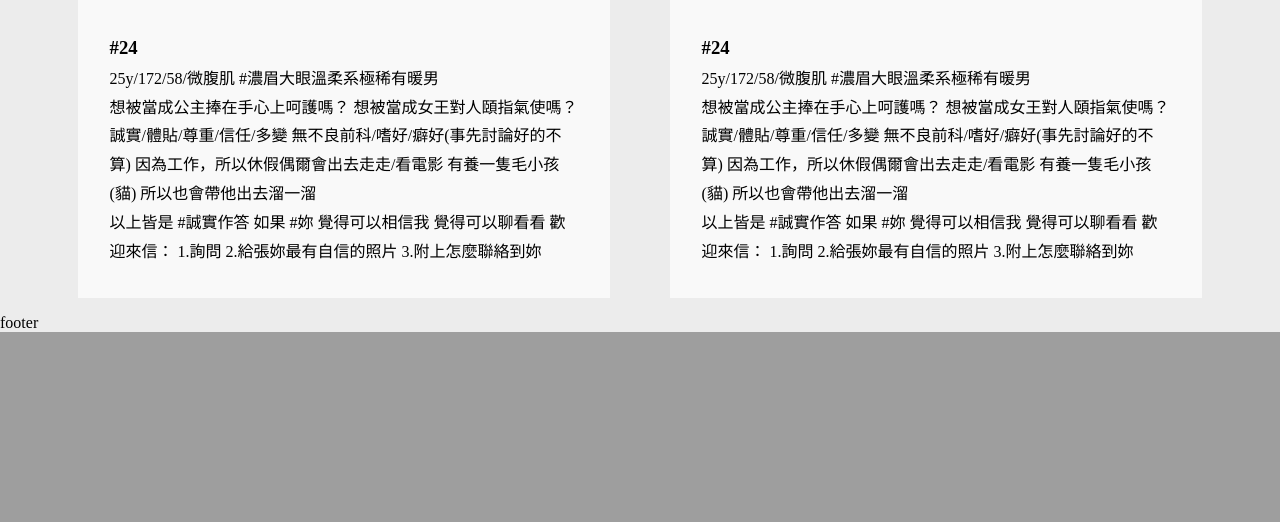
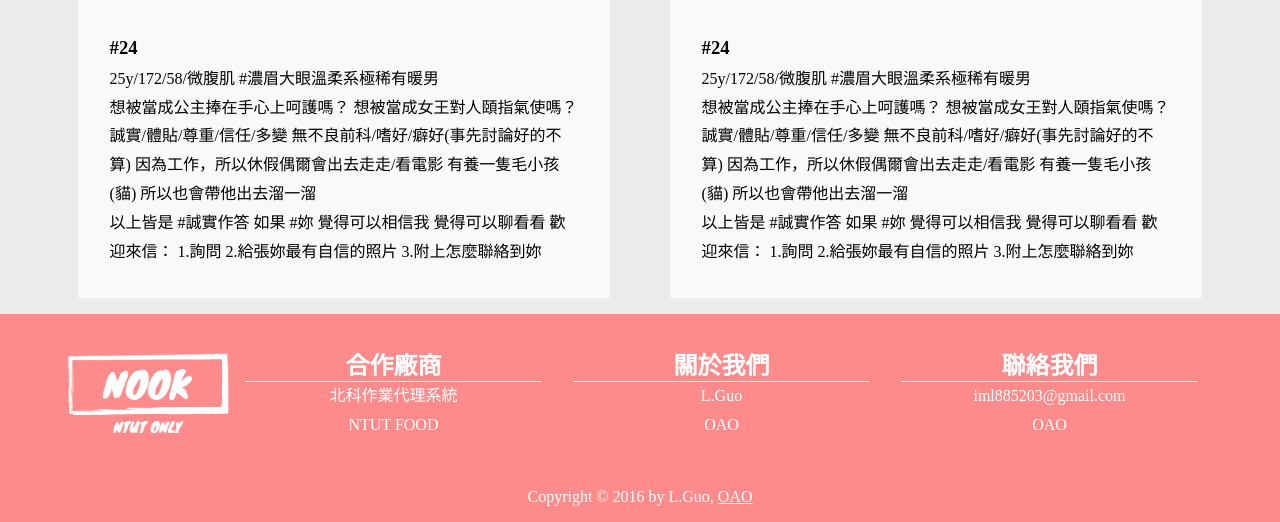
Before and after one commit to iml885203/front-end-class-project, a PHP site: page / in a window 1280 px wide. Shown: the part 1814-2336 px from the top of the page. Before the commit the page ends 2146 px from the top, so only its background shows below. Run offline with PHP 8.4, Linux system fonts and the light colour scheme; style sheets or scripts are compiled from the project's sources; some libraries are stand-ins or nearby versions.

Commit message:
add footer

```diff
--- a/css/index.less
+++ b/css/index.less
@@ -16,6 +16,7 @@ p{
   font-weight: 200;
 }
 .header{
+  padding: 0em 3em;
   background-color: @element-bgcolor;
   display: flex;
   justify-content: space-between;
@@ -23,7 +24,7 @@ p{
   .logo{
     display: inline-block;
     height: 3em;
-    margin: 0.5em 3em;
+    margin: 0.5em 0em;
     img{
       height: 100%;
 
@@ -32,7 +33,6 @@ p{
   .menu{
     display: inline-block;
     ul{
-      margin-right: 3em;
       li{
         //display: inline-block;
         list-style-type: none;
@@ -139,3 +139,36 @@ p{
     }
   }
 }
+.footer{
+  padding: 1em 3em;
+  background-color: @main-color;
+  color: white;
+  display: flex;
+  justify-content: center;
+  align-items: center;;
+  flex-wrap: wrap;
+  a{
+    color: inherit;
+  }
+
+  .logo{
+    height: 5em;
+    img{
+      height: 100%;
+    }
+  }
+  .partners, .about, .contact{
+    text-align: center;
+    width: 25%;
+    margin: 1em;
+    a{
+      text-decoration: none;
+    }
+    h2{
+      border-bottom: white 1px solid;
+    }
+  }
+  .copyright{
+    padding-top: 2em;
+  }
+}
--- a/index.html
+++ b/index.html
@@ -13,11 +13,11 @@
       <div class="menu">
         <ul>
           <li class="active">首頁</li>
-          <li>溫暖小角落</li>
-          <li>散布溫暖</li>
-          <li>使用規則</li>
+          <li>小角落們</li>
+          <li>匿名發文</li>
+          <li>使用方法</li>
+          <li>角落黑白面</li>
           <li>關於我們</li>
-          <li>首頁</li>
         </ul>
       </div>
     </div>
@@ -25,7 +25,40 @@
 
     </div>
     <div class="footer">
-      footer
+      <div class="logo">
+        <img src="images/logo_white.png" alt="" />
+      </div>
+      <div class="partners">
+        <h2>合作廠商</h2>
+        <p>
+          <a href="#">北科作業代理系統</a>
+        </p>
+        <p>
+          <a href="#">NTUT FOOD</a>
+        </p>
+      </div>
+      <div class="about">
+        <h2>關於我們</h2>
+        <p>
+          <a href="#">L.Guo</a>
+        </p>
+        <p>
+          <a href="#">OAO</a>
+        </p>
+      </div>
+      <div class="contact">
+        <h2>聯絡我們</h2>
+        <p>
+          <a href="#">iml885203@gmail.com</a>
+        </p>
+        <p>
+          <a href="#">OAO</a>
+        </p>
+      </div>
+
+      <div class="copyright">
+        Copyright &copy; 2016 by L.Guo, <a href="https://www.facebook.com/profile.php?id=100000322242518">OAO</a>
+      </div>
     </div>
 
   </body>
```
Also changed, not shown: images/logo_white.png (added).
